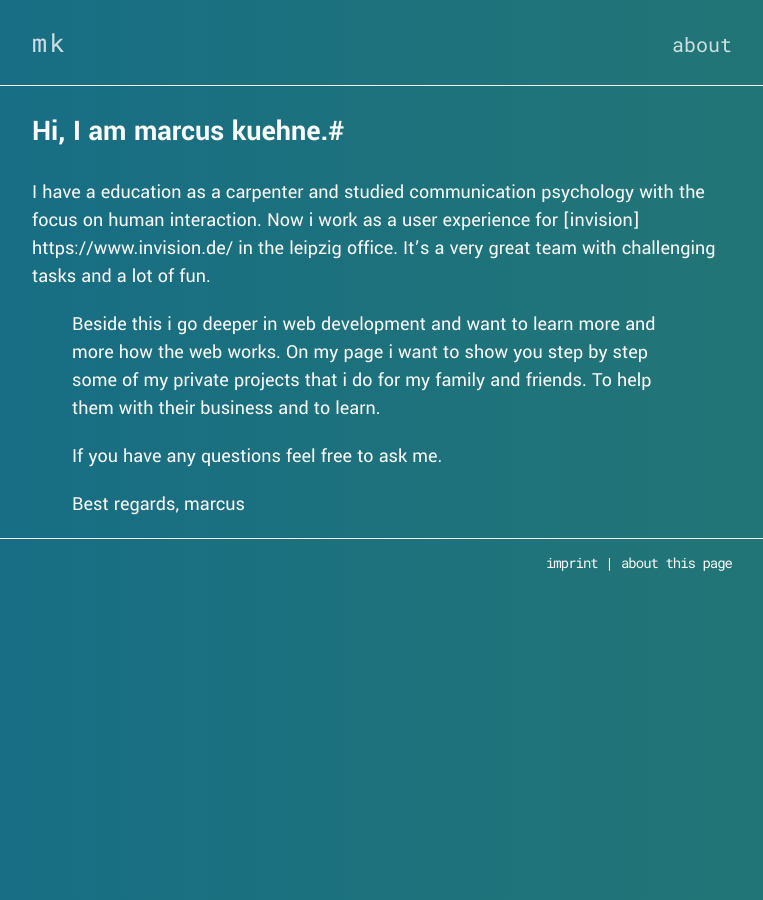
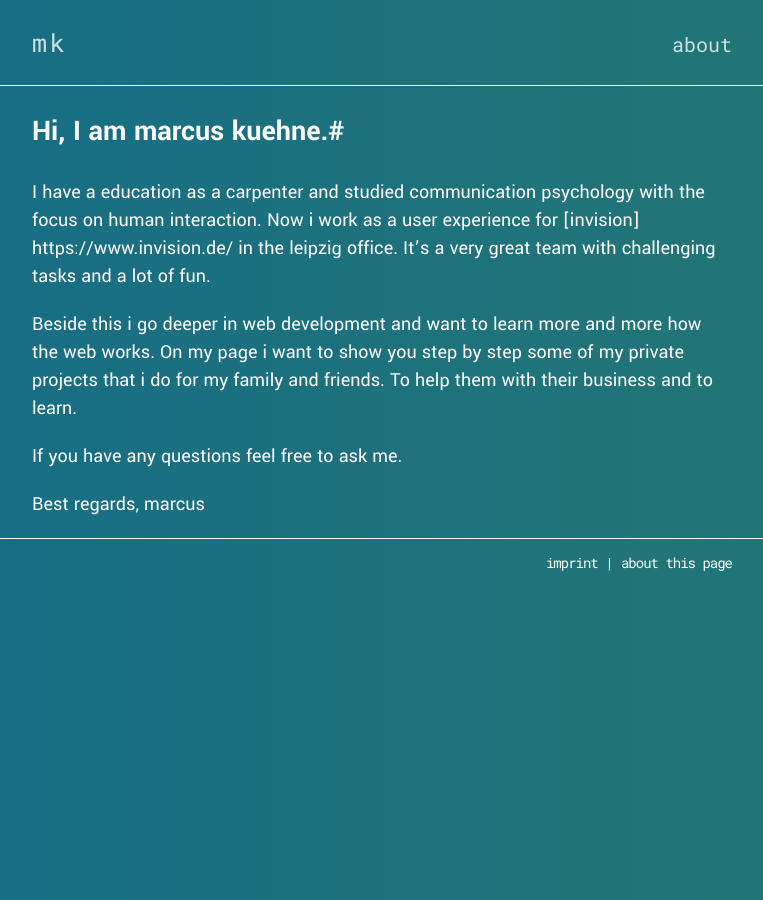
Before and after one commit to marcuskuehne/marcuskuehne.github.io, a Jekyll site: the page built from about/index.md, in a window 1280 px wide. Shown: the whole page, without its empty margins (258-1021 px from the left). Built offline with Jekyll 4.4.1, drawn with Linux system fonts in a browser that asks for light colours.

```diff
--- a/about/index.md
+++ b/about/index.md
@@ -7,10 +7,10 @@ I have a education as a carpenter and studied communication psychology with the
 Now i work as a user experience for [invision] https://www.invision.de/ in the leipzig office. It's a very great team
 with challenging tasks and a lot of fun.
 
-> Beside this i go deeper in web development and want to learn more and more how the web works.
+Beside this i go deeper in web development and want to learn more and more how the web works.
 On my page i want to show you step by step some of my private projects that i do for my family and friends. To help them
 with their business and to learn.
 
-> If you have any questions feel free to ask me.
+If you have any questions feel free to ask me.
 
-> Best regards, marcus
+Best regards, marcus
```
